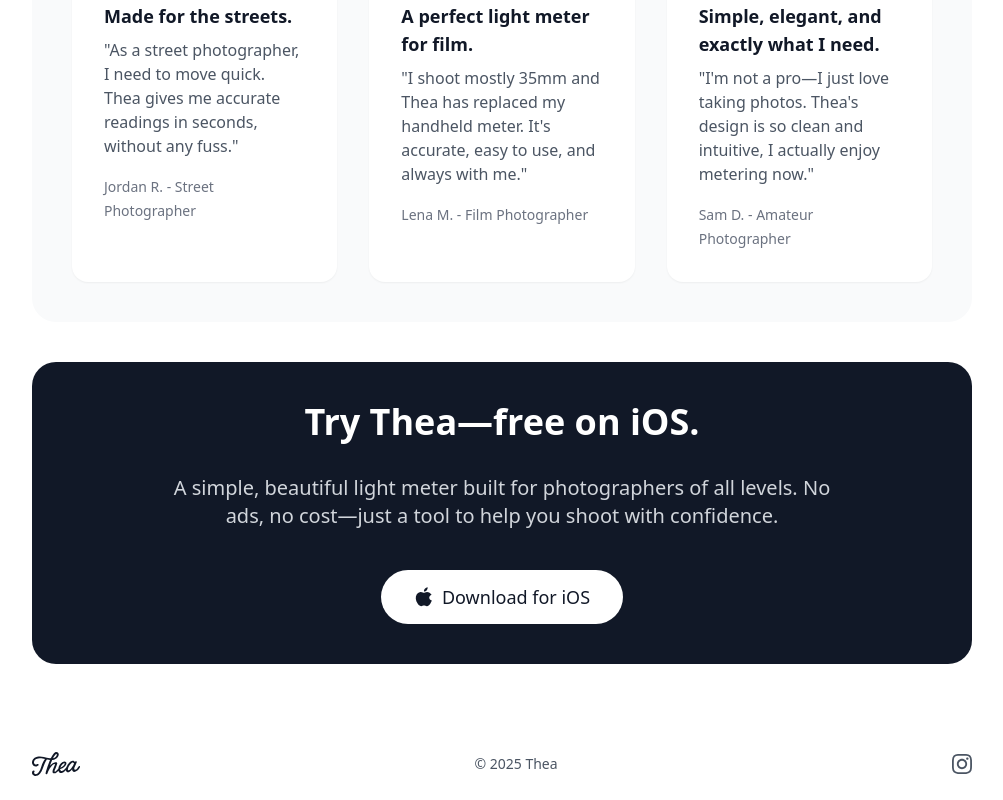
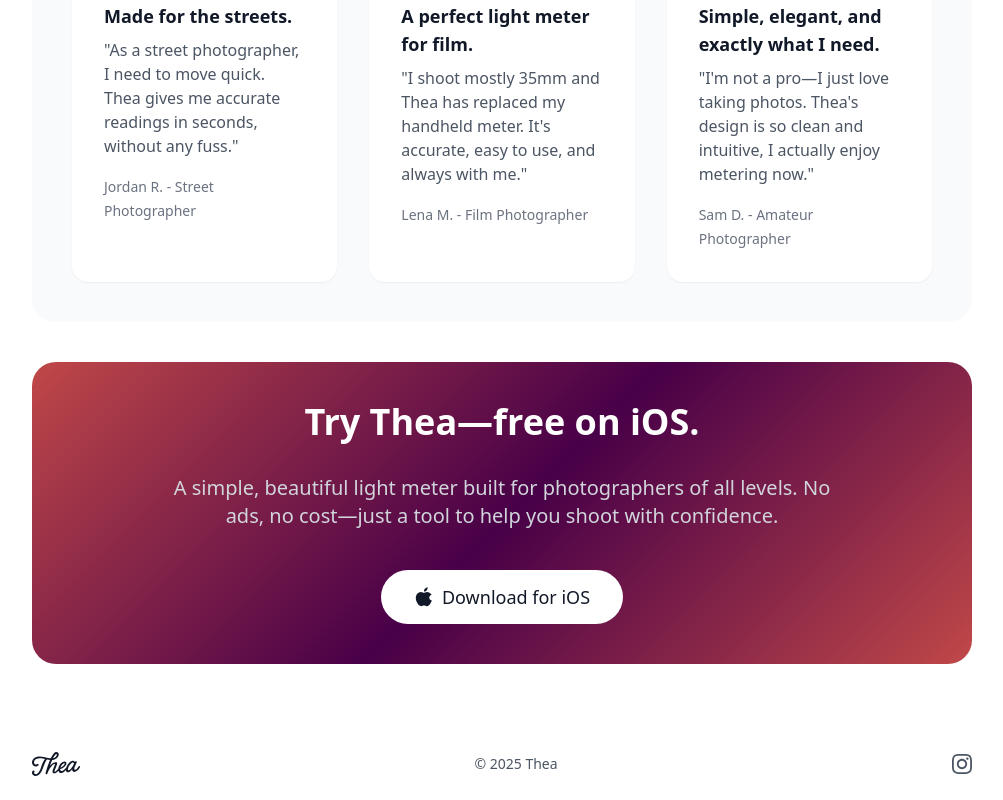
Before and after one commit to rosshj/thea-website, a Next.js app: page / in a window 1280 px wide. Shown: the part 1485-2285 px from the top of the page, without its empty margins (268-1271 px from the left). Built offline with nearby package versions, Linux system fonts and the light colour scheme.

Commit message:
Changed the CTA background to a gradient.

```diff
--- a/src/app/page.tsx
+++ b/src/app/page.tsx
@@ -163,7 +163,12 @@
       {/* CTA Section */}
       <section className="mb-16">
         <div className="max-w-7xl mx-auto px-6 sm:px-8 lg:px-10">
-          <div className="bg-gray-900 text-white rounded-3xl py-10 px-6 sm:px-8 lg:px-10 text-center">
+          <div
+            className="text-white rounded-3xl py-10 px-6 sm:px-8 lg:px-10 text-center"
+            style={{
+              background: 'linear-gradient(135deg, #C04848 0%, #480048 51%, #C04848 100%)'
+            }}
+          >
             <h2 className="text-4xl font-bold mb-8">
               Try Thea—free on iOS.
             </h2>
--- a/src/components/layout/MainLayout.tsx
+++ b/src/components/layout/MainLayout.tsx
@@ -231,7 +231,12 @@
         {pathname !== '/' && (
           <section className="mb-16">
             <div className="max-w-7xl mx-auto px-6 sm:px-8 lg:px-10">
-              <div className="bg-gray-900 text-white rounded-3xl py-10 px-6 sm:px-8 lg:px-10 text-center">
+              <div
+                className="text-white rounded-3xl py-10 px-6 sm:px-8 lg:px-10 text-center"
+                style={{
+                  background: 'linear-gradient(135deg, #C04848 0%, #480048 51%, #C04848 100%)'
+                }}
+              >
                 <h2 className="text-4xl font-bold mb-8">
                   Try Thea—free on iOS.
                 </h2>
```
